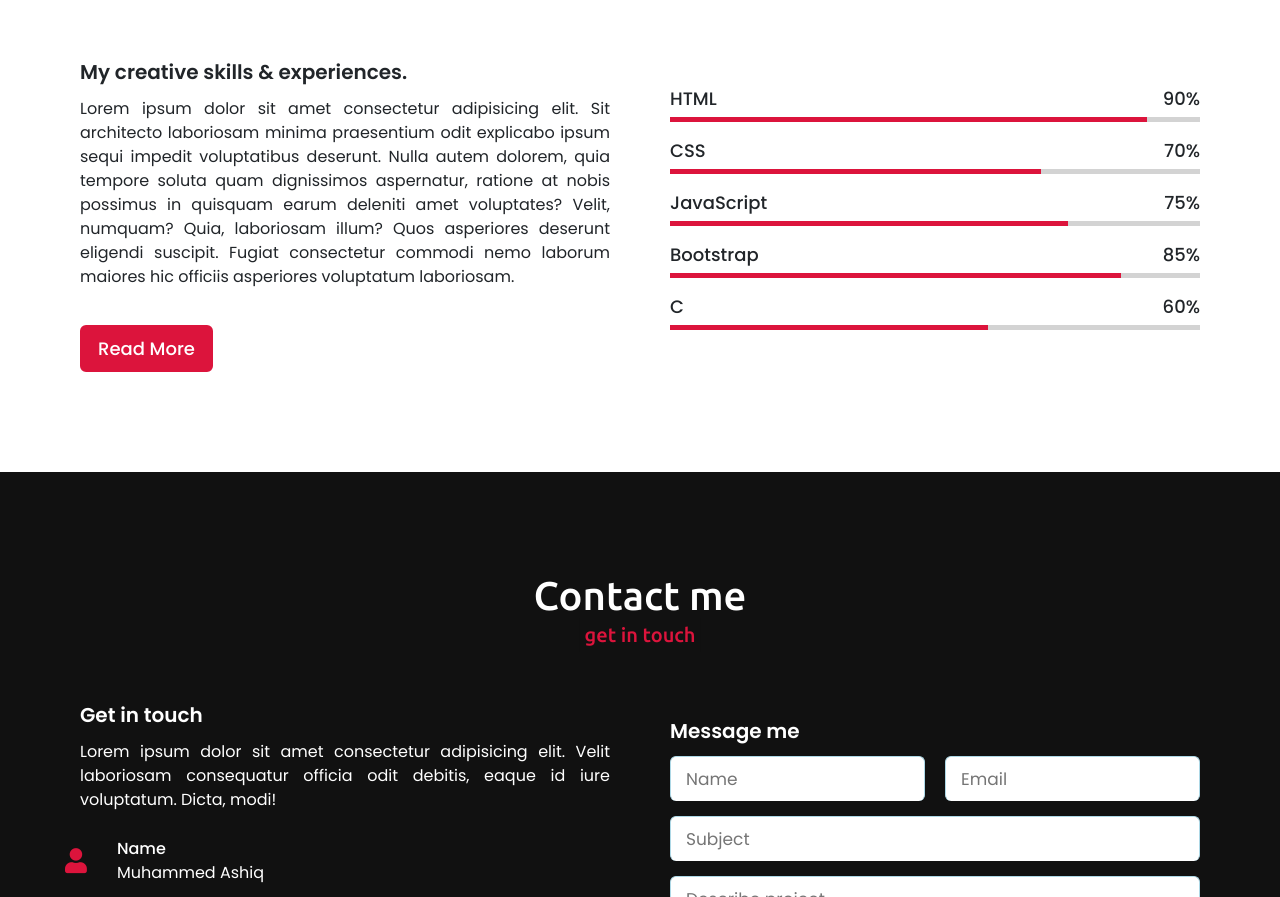
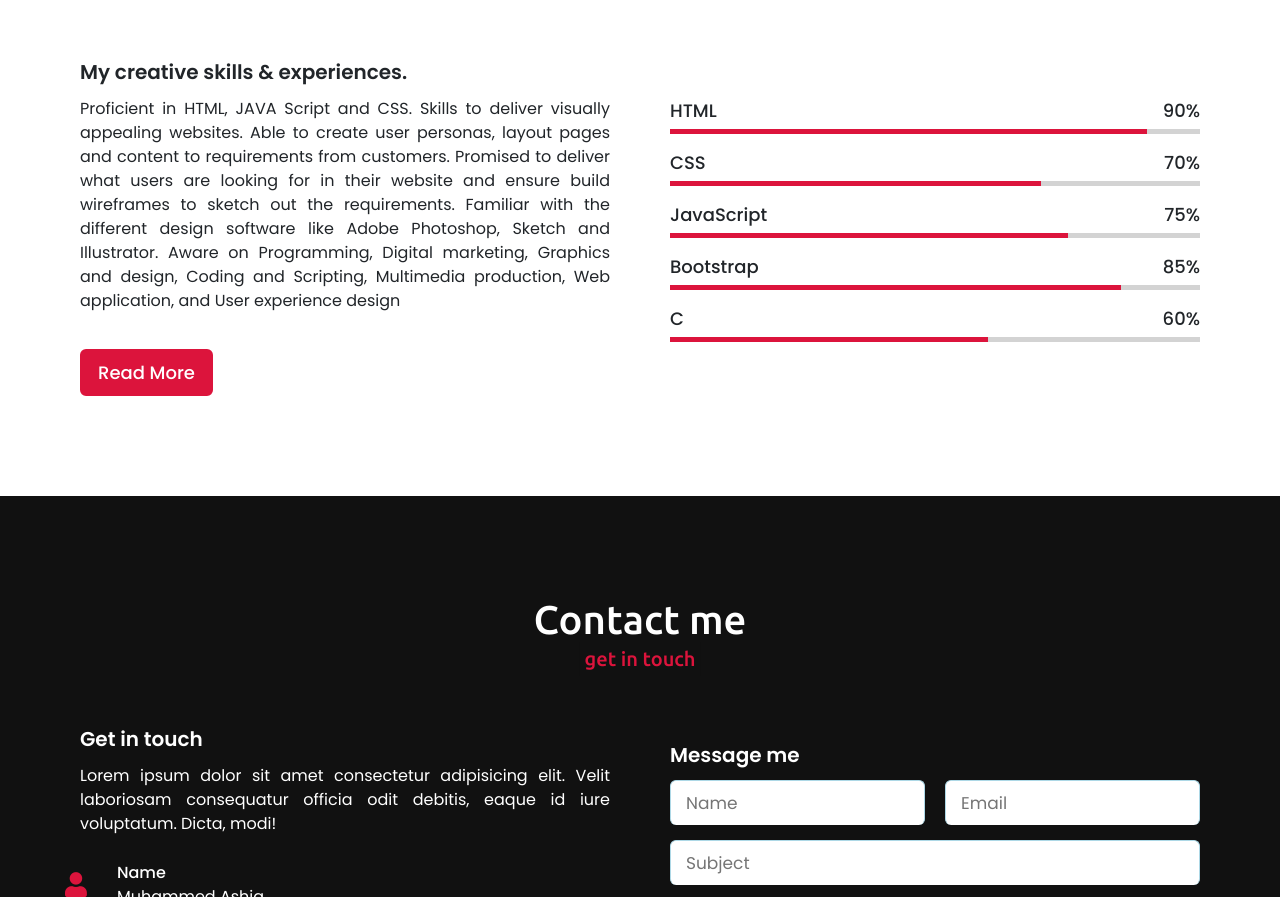
Before and after one commit to SNiPERCustoms/SNiPER_Customs, a plain HTML site: page index.html in a window 1280 px wide. Shown: the part 2408-3305 px from the top of the page. Drawn offline with nearby package versions, Linux system fonts and the light colour scheme.

Commit message:
Update index.html

```diff
--- a/index.html
+++ b/index.html
@@ -120,7 +120,7 @@ Specialized in developing interactive web pages to process data from intra and i
             <div class="skills-content">
                 <div class="column left">
                     <div class="text">My creative skills & experiences.</div>
-                    <p>Lorem ipsum dolor sit amet consectetur adipisicing elit. Sit architecto laboriosam minima praesentium odit explicabo ipsum sequi impedit voluptatibus deserunt. Nulla autem dolorem, quia tempore soluta quam dignissimos aspernatur, ratione at nobis possimus in quisquam earum deleniti amet voluptates? Velit, numquam? Quia, laboriosam illum? Quos asperiores deserunt eligendi suscipit. Fugiat consectetur commodi nemo laborum maiores hic officiis asperiores voluptatum laboriosam.</p>
+                    <p>Proficient in HTML, JAVA Script and CSS. Skills to deliver visually appealing websites. Able to create user personas, layout pages and content to requirements from customers. Promised to deliver what users are looking for in their website and ensure build wireframes to sketch out the requirements. Familiar with the different design software like Adobe Photoshop, Sketch and Illustrator. Aware on Programming, Digital marketing, Graphics and design, Coding and Scripting, Multimedia production, Web application, and User experience design</p>
                     <a href="#">Read More</a>
                 </div>
                 <div class="column right">
```
